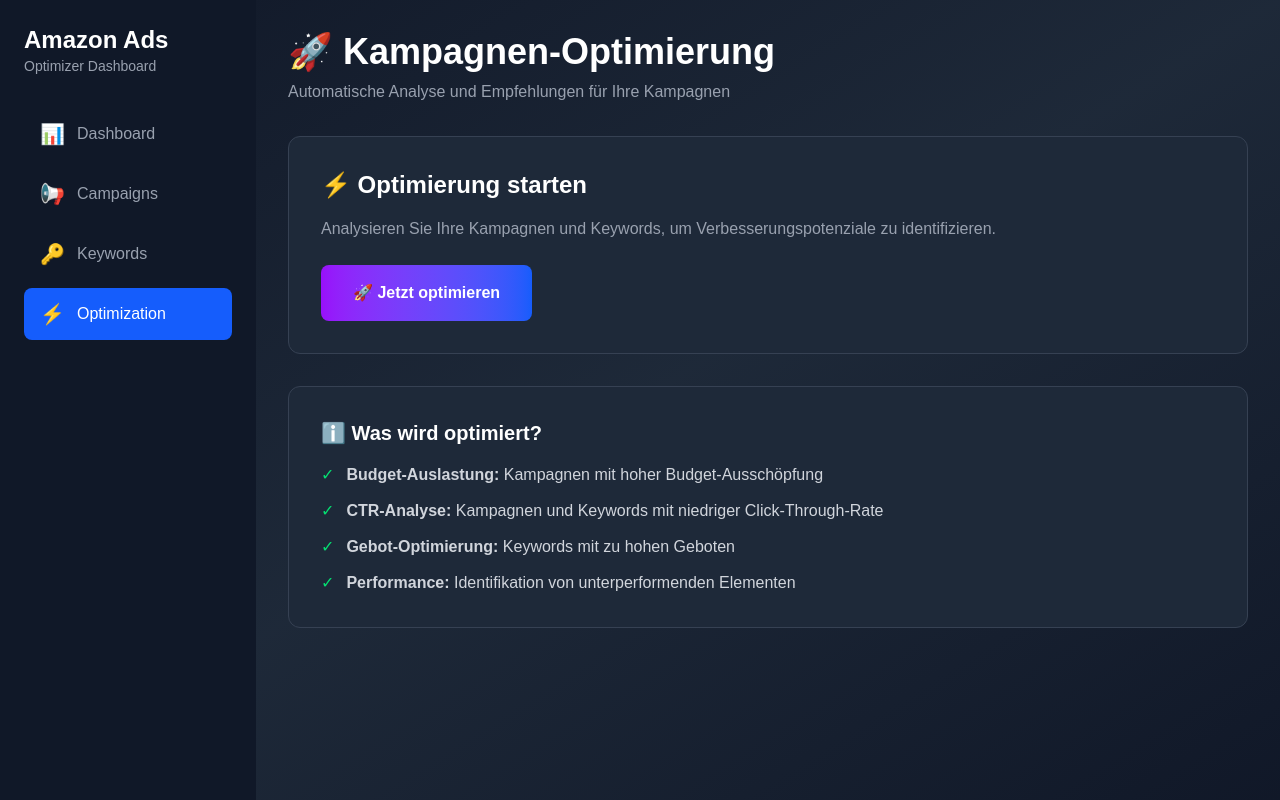
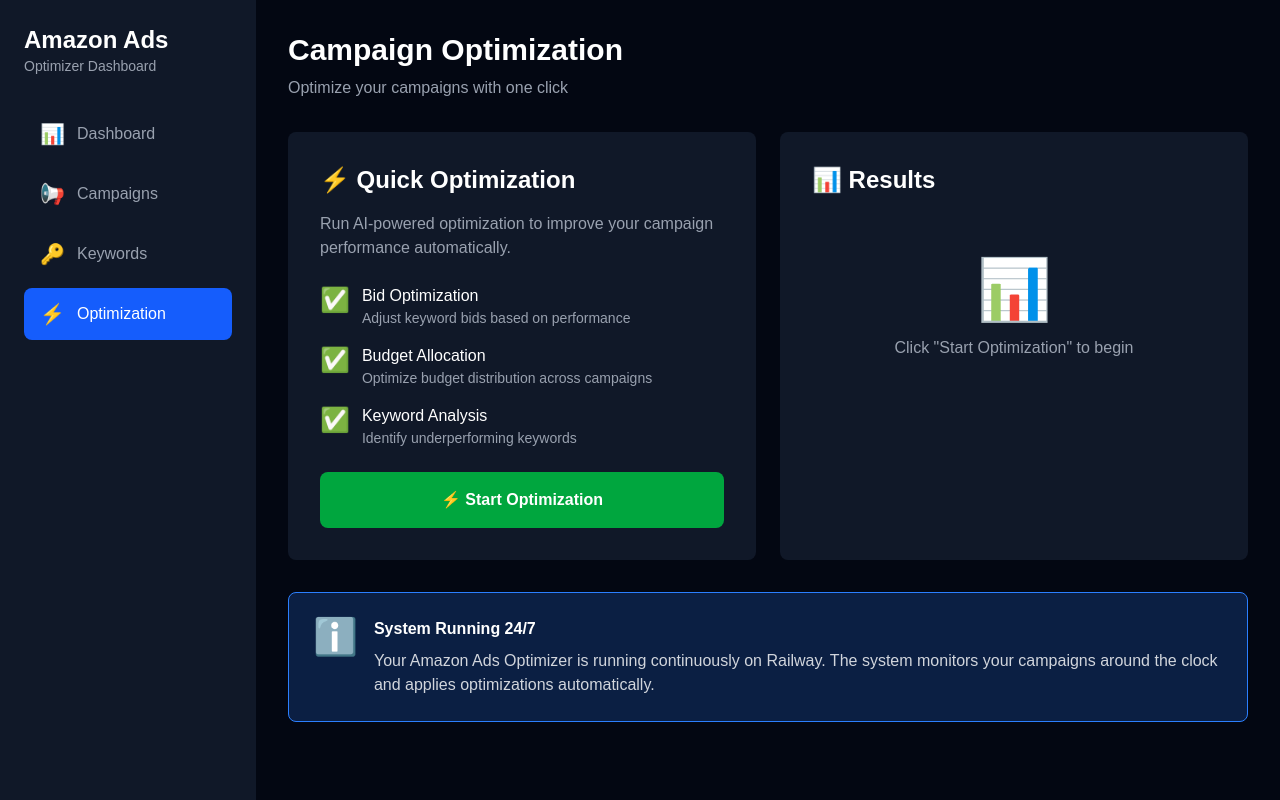
Before and after one commit to IFLO25/amazon-ads-optimizer, a Next.js app in the folder webapp/: page /optimization in a window 1280 px wide. Built offline with nearby package versions, Linux system fonts and the light colour scheme.

Commit message:
Update page.tsx

```diff
--- a/webapp/app/optimization/page.tsx
+++ b/webapp/app/optimization/page.tsx
@@ -3,195 +3,152 @@
 import { useState } from 'react';
 import { Sidebar } from '@/components/Sidebar';
 
-interface Recommendation {
-  type: string;
-  campaignId?: string;
-  campaignName?: string;
-  keywordId?: string;
-  keywordText?: string;
-  message: string;
-  suggestion: string;
-  priority: string;
-}
+export default function OptimizationPage() {
+  const [optimizing, setOptimizing] = useState(false);
+  const [result, setResult] = useState<any>(null);
 
-interface OptimizationResult {
-  success: boolean;
-  totalRecommendations: number;
-  recommendations: Recommendation[];
-  analyzedCampaigns: number;
-  analyzedKeywords: number;
-}
+  const handleOptimize = async () => {
+    try {
+      setOptimizing(true);
+      setResult(null);
 
-export default function OptimizationPage() {
-  const [result, setResult] = useState<OptimizationResult | null>(null);
-  const [loading, setLoading] = useState(false);
-
-  const startOptimization = async () => {
-    try {
-      setLoading(true);
       const apiUrl = process.env.NEXT_PUBLIC_API_URL || 'http://localhost:3000';
-      const res = await fetch(`${apiUrl}/api/optimization/optimize`, {
+      const response = await fetch(`${apiUrl}/api/optimization/run`, {
         method: 'POST',
       });
-      const data = await res.json();
+
+      const data = await response.json();
       setResult(data);
     } catch (error) {
-      console.error('Fehler bei der Optimierung:', error);
-      alert('❌ Fehler bei der Optimierung!');
+      console.error('Optimization failed:', error);
+      setResult({ error: 'Optimization failed. Please try again.' });
     } finally {
-      setLoading(false);
-    }
-  };
-
-  const getPriorityColor = (priority: string) => {
-    switch (priority.toLowerCase()) {
-      case 'high':
-        return 'bg-red-900 text-red-300 border-red-700';
-      case 'medium':
-        return 'bg-yellow-900 text-yellow-300 border-yellow-700';
-      case 'low':
-        return 'bg-blue-900 text-blue-300 border-blue-700';
-      default:
-        return 'bg-gray-900 text-gray-300 border-gray-700';
-    }
-  };
-
-  const getPriorityIcon = (priority: string) => {
-    switch (priority.toLowerCase()) {
-      case 'high':
-        return '🔴';
-      case 'medium':
-        return '🟡';
-      case 'low':
-        return '🔵';
-      default:
-        return '⚪';
+      setOptimizing(false);
     }
   };
 
   return (
-    <div className="flex min-h-screen bg-gradient-to-br from-gray-900 via-gray-800 to-gray-900">
+    <div className="flex min-h-screen bg-gray-950">
       <Sidebar />
 
       <main className="flex-1 p-8">
         <div className="max-w-7xl mx-auto">
-          {/* Header */}
           <div className="mb-8">
-            <h1 className="text-4xl font-bold text-white mb-2">
-              🚀 Kampagnen-Optimierung
-            </h1>
-            <p className="text-gray-400">
-              Automatische Analyse und Empfehlungen für Ihre Kampagnen
-            </p>
+            <h1 className="text-3xl font-bold text-white mb-2">Campaign Optimization</h1>
+            <p className="text-gray-400">Optimize your campaigns with one click</p>
           </div>
 
-          {/* Start Optimization */}
-          <div className="bg-gray-800 rounded-xl p-8 mb-8 border border-gray-700">
-            <h2 className="text-2xl font-bold text-white mb-4">⚡ Optimierung starten</h2>
+          <div className="grid grid-cols-1 lg:grid-cols-2 gap-6">
+            <div className="bg-gray-900 rounded-lg p-8">
+              <h2 className="text-2xl font-semibold text-white mb-4">⚡ Quick Optimization</h2>
               <p className="text-gray-400 mb-6">
-              Analysieren Sie Ihre Kampagnen und Keywords, um Verbesserungspotenziale zu identifizieren.
+                Run AI-powered optimization to improve your campaign performance automatically.
               </p>
+
+              <div className="space-y-4 mb-6">
+                <div className="flex items-start space-x-3">
+                  <span className="text-2xl">✅</span>
+                  <div>
+                    <h3 className="text-white font-medium">Bid Optimization</h3>
+                    <p className="text-gray-400 text-sm">Adjust keyword bids based on performance</p>
+                  </div>
+                </div>
+
+                <div className="flex items-start space-x-3">
+                  <span className="text-2xl">✅</span>
+                  <div>
+                    <h3 className="text-white font-medium">Budget Allocation</h3>
+                    <p className="text-gray-400 text-sm">Optimize budget distribution across campaigns</p>
+                  </div>
+                </div>
+
+                <div className="flex items-start space-x-3">
+                  <span className="text-2xl">✅</span>
+                  <div>
+                    <h3 className="text-white font-medium">Keyword Analysis</h3>
+                    <p className="text-gray-400 text-sm">Identify underperforming keywords</p>
+                  </div>
+                </div>
+              </div>
+
               <button
-              onClick={startOptimization}
-              disabled={loading}
-              className="bg-gradient-to-r from-purple-600 to-blue-600 hover:from-purple-700 hover:to-blue-700 disabled:from-gray-600 disabled:to-gray-600 text-white font-bold py-4 px-8 rounded-lg transition-all transform hover:scale-105"
+                onClick={handleOptimize}
+                disabled={optimizing}
+                className="w-full bg-green-600 hover:bg-green-700 text-white px-6 py-4 rounded-lg transition-colors font-semibold disabled:opacity-50 disabled:cursor-not-allowed"
               >
-              {loading ? '⏳ Analysiere...' : '🚀 Jetzt optimieren'}
+                {optimizing ? '⚡ Optimizing...' : '⚡ Start Optimization'}
               </button>
             </div>
 
-          {/* Results */}
-          {result && (
-            <>
-              {/* Summary */}
-              <div className="grid grid-cols-1 md:grid-cols-3 gap-6 mb-8">
-                <div className="bg-gray-800 rounded-xl p-6 border border-gray-700">
-                  <div className="text-gray-400 text-sm mb-2">Empfehlungen</div>
-                  <div className="text-3xl font-bold text-white">{result.totalRecommendations}</div>
+            <div className="bg-gray-900 rounded-lg p-8">
+              <h2 className="text-2xl font-semibold text-white mb-4">📊 Results</h2>
+
+              {!result && !optimizing && (
+                <div className="text-center py-12 text-gray-400">
+                  <span className="text-6xl mb-4 block">📊</span>
+                  <p>Click "Start Optimization" to begin</p>
                 </div>
-                <div className="bg-gray-800 rounded-xl p-6 border border-gray-700">
-                  <div className="text-gray-400 text-sm mb-2">Analysierte Kampagnen</div>
-                  <div className="text-3xl font-bold text-blue-400">{result.analyzedCampaigns}</div>
+              )}
+
+              {optimizing && (
+                <div className="text-center py-12">
+                  <div className="text-6xl mb-4 animate-pulse">⚡</div>
+                  <p className="text-white text-lg">Analyzing campaigns...</p>
+                  <p className="text-gray-400 text-sm mt-2">This may take a few moments</p>
                 </div>
-                <div className="bg-gray-800 rounded-xl p-6 border border-gray-700">
-                  <div className="text-gray-400 text-sm mb-2">Analysierte Keywords</div>
-                  <div className="text-3xl font-bold text-purple-400">{result.analyzedKeywords}</div>
+              )}
+
+              {result && !result.error && (
+                <div className="space-y-4">
+                  <div className="bg-gray-800 rounded-lg p-4">
+                    <div className="flex items-center justify-between mb-2">
+                      <span className="text-gray-400">Campaigns Analyzed</span>
+                      <span className="text-white font-bold">{result.campaignsAnalyzed || 0}</span>
                     </div>
                   </div>
 
-              {/* Recommendations */}
-              {result.recommendations.length === 0 ? (
-                <div className="bg-gray-800 rounded-xl p-12 text-center border border-gray-700">
-                  <div className="text-6xl mb-4">✅</div>
-                  <h3 className="text-2xl font-bold text-white mb-2">Alles optimal!</h3>
-                  <p className="text-gray-400">Keine Optimierungsmöglichkeiten gefunden.</p>
+                  <div className="bg-gray-800 rounded-lg p-4">
+                    <div className="flex items-center justify-between mb-2">
+                      <span className="text-gray-400">Keywords Optimized</span>
+                      <span className="text-white font-bold">{result.keywordsOptimized || 0}</span>
                     </div>
-              ) : (
-                <div className="space-y-4">
-                  <h2 className="text-2xl font-bold text-white mb-4">💡 Empfehlungen</h2>
-                  {result.recommendations.map((rec, index) => (
-                    <div
-                      key={index}
-                      className={`rounded-xl p-6 border-2 ${getPriorityColor(rec.priority)}`}
-                    >
-                      <div className="flex items-start justify-between mb-4">
-                        <div className="flex items-center gap-3">
-                          <span className="text-2xl">{getPriorityIcon(rec.priority)}</span>
-                          <div>
-                            <span className="text-xs font-semibold uppercase tracking-wider opacity-75">
-                              {rec.type}
-                            </span>
-                            {rec.campaignName && (
-                              <h3 className="text-xl font-bold mt-1">{rec.campaignName}</h3>
+                  </div>
+
+                  <div className="bg-gray-800 rounded-lg p-4">
+                    <div className="flex items-center justify-between mb-2">
+                      <span className="text-gray-400">Changes Applied</span>
+                      <span className="text-white font-bold">{result.changesApplied || 0}</span>
+                    </div>
+                  </div>
+
+                  <div className="bg-green-500/20 border border-green-500 rounded-lg p-4 mt-6">
+                    <p className="text-green-500 font-semibold">✅ Optimization Complete!</p>
+                    <p className="text-gray-300 text-sm mt-1">{result.message || 'Your campaigns have been optimized successfully.'}</p>
+                  </div>
+                </div>
               )}
-                            {rec.keywordText && (
-                              <h3 className="text-xl font-bold mt-1">{rec.keywordText}</h3>
+
+              {result && result.error && (
+                <div className="bg-red-500/20 border border-red-500 rounded-lg p-4">
+                  <p className="text-red-500 font-semibold">❌ Optimization Failed</p>
+                  <p className="text-gray-300 text-sm mt-1">{result.error}</p>
+                </div>
               )}
             </div>
           </div>
-                        <span className="text-xs font-semibold uppercase px-3 py-1 rounded-full bg-black bg-opacity-30">
-                          {rec.priority} Priority
-                        </span>
-                      </div>
-                      <div className="space-y-2">
-                        <p className="text-lg font-medium">
-                          ⚠️ {rec.message}
-                        </p>
-                        <p className="text-sm opacity-90">
-                          💡 {rec.suggestion}
+
+          <div className="mt-8 bg-blue-500/20 border border-blue-500 rounded-lg p-6">
+            <div className="flex items-start space-x-4">
+              <span className="text-4xl">ℹ️</span>
+              <div>
+                <h3 className="text-white font-semibold mb-2">System Running 24/7</h3>
+                <p className="text-gray-300">
+                  Your Amazon Ads Optimizer is running continuously on Railway. The system monitors
+                  your campaigns around the clock and applies optimizations automatically.
                 </p>
               </div>
             </div>
-                  ))}
           </div>
-              )}
-            </>
-          )}
-
-          {/* Info Box */}
-          {!result && !loading && (
-            <div className="bg-gray-800 rounded-xl p-8 border border-gray-700">
-              <h3 className="text-xl font-bold text-white mb-4">ℹ️ Was wird optimiert?</h3>
-              <ul className="space-y-3 text-gray-300">
-                <li className="flex items-start gap-3">
-                  <span className="text-green-400">✓</span>
-                  <span><strong>Budget-Auslastung:</strong> Kampagnen mit hoher Budget-Ausschöpfung</span>
-                </li>
-                <li className="flex items-start gap-3">
-                  <span className="text-green-400">✓</span>
-                  <span><strong>CTR-Analyse:</strong> Kampagnen und Keywords mit niedriger Click-Through-Rate</span>
-                </li>
-                <li className="flex items-start gap-3">
-                  <span className="text-green-400">✓</span>
-                  <span><strong>Gebot-Optimierung:</strong> Keywords mit zu hohen Geboten</span>
-                </li>
-                <li className="flex items-start gap-3">
-                  <span className="text-green-400">✓</span>
-                  <span><strong>Performance:</strong> Identifikation von unterperformenden Elementen</span>
-                </li>
-              </ul>
-            </div>
-          )}
         </div>
       </main>
     </div>
```
Lines whose indentation alone changed are shown as unchanged.
